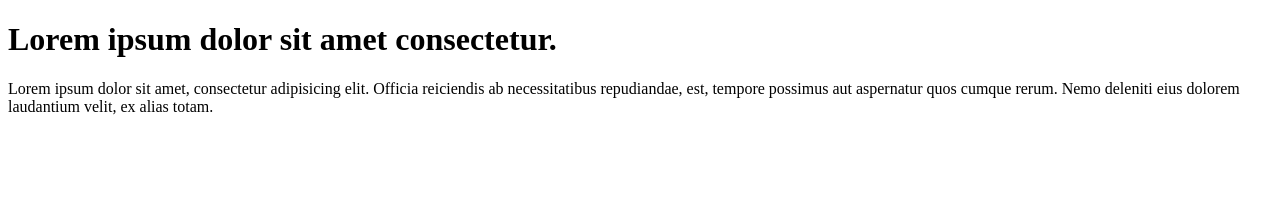
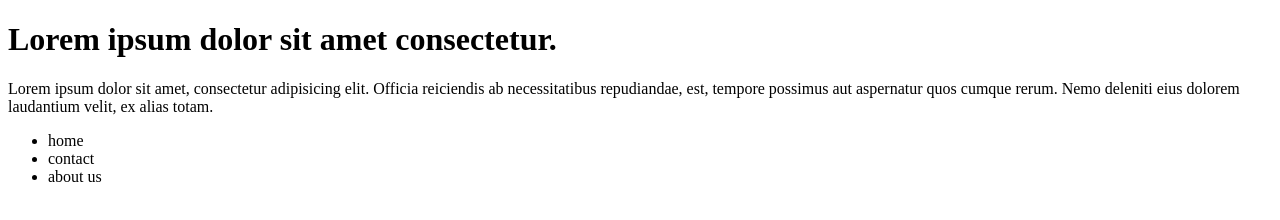
Before and after one commit to princzshukla/learn-git, a plain HTML site: page index.html in a window 1280 px wide. Drawn offline with Linux system fonts and the light colour scheme.

Commit message:
add ul and li file

```diff
--- a/index.html
+++ b/index.html
@@ -12,6 +12,11 @@
          tempore possimus aut aspernatur quos cumque rerum.
           Nemo deleniti eius dolorem laudantium velit,
            ex alias totam.</p>
+           <ul>
+            <li>home </li>
+            <li>contact</li>
+            <li>about us</li>
+           </ul>
 
 </body>
 </html>
```
